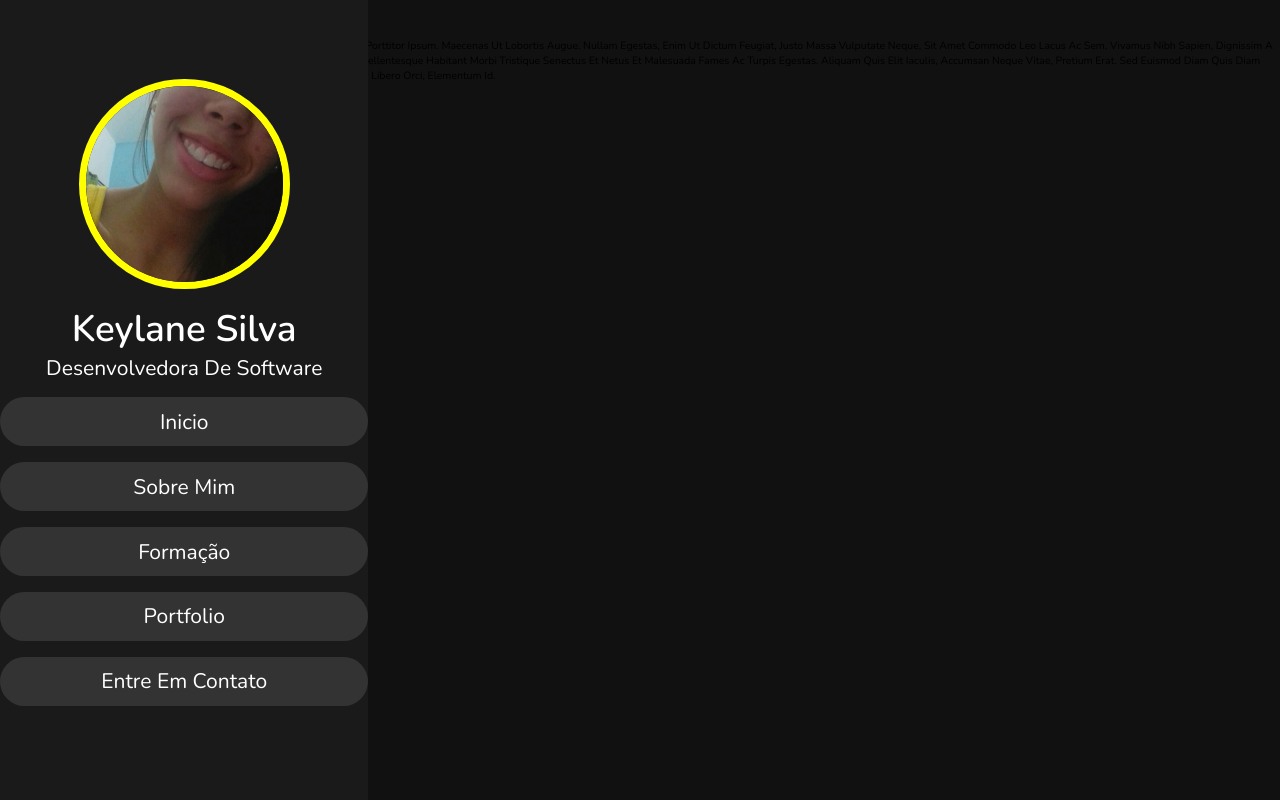
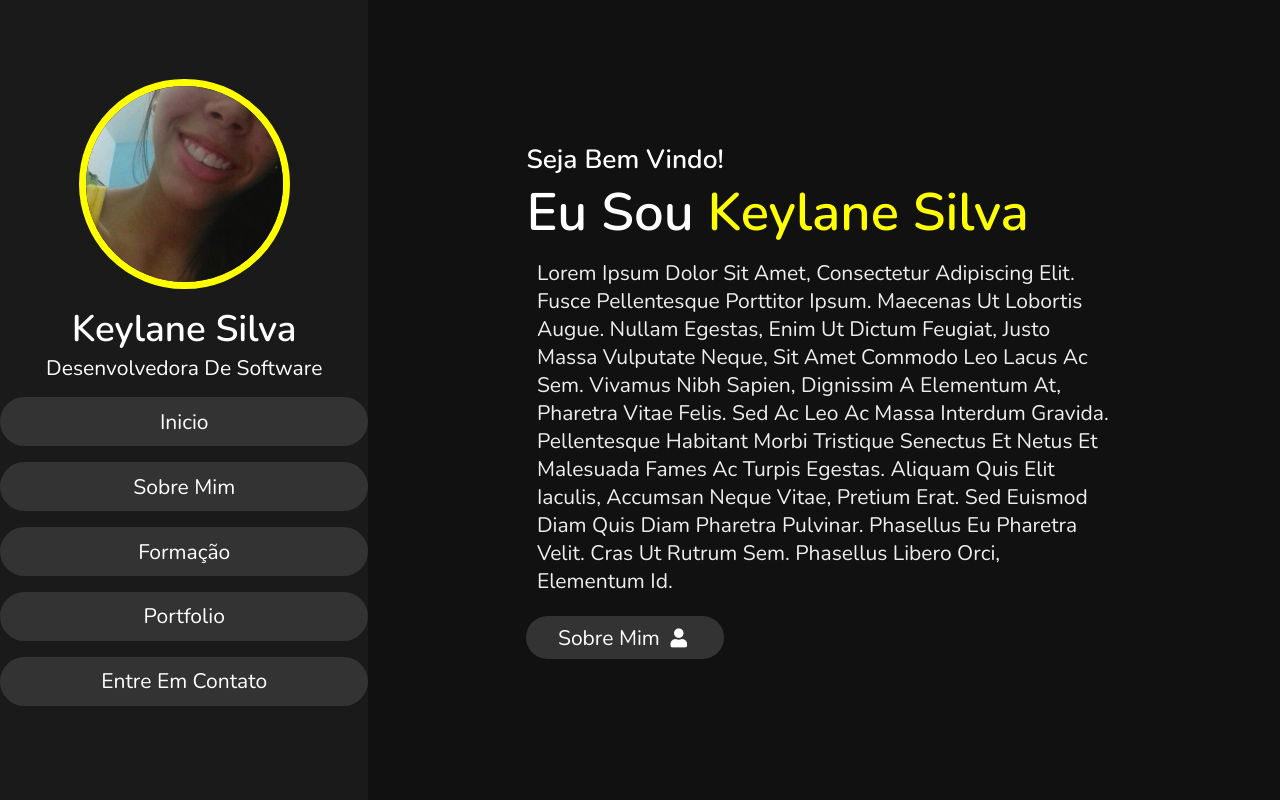
Before and after one commit to KeylaneSilva/meuPortfolio2, a plain HTML site: page index.html in a window 1280 px wide. Shown: the top 800 px of the page. Drawn offline with nearby package versions, Linux system fonts and the light colour scheme; a script that the page names is missing; files whose address does not match are found by name.

Commit message:
style sobre

```diff
--- a/css/style.css
+++ b/css/style.css
@@ -11,7 +11,7 @@
 }
 
 *::selection{
-    background: var(--yellow);
+    background: yellow;
     color: #333;
 }
 
@@ -29,12 +29,51 @@ html::-webkit-scrollbar-track{
 }
 
 html::-webkit-scrollbar-thumb{
-    background: var(--yellow);
+    background: rgb(213, 248, 57);
 }
 
 body{
     background: #111;
     overflow-x: hidden;
+    padding-left: 35rem;
+}
+
+section{
+    min-height: 100vh;
+    padding: 1rem;
+}
+
+.btn{
+    padding: .7rem 3rem;
+    background: #333;
+    color: #fff;
+    cursor: pointer;
+    margin-top: 1rem;
+    font-size: 2rem;
+    border-radius: 5rem;
+}
+
+.btn i{
+    padding: 0 .5rem;
+    font-size: 1.8rem;
+}
+
+.btn:hover{
+    background: yellow;
+    color: black;
+}
+
+.heading{
+    text-align: center;
+    margin: 0 6rem;
+    font-size: 4rem;
+    padding: 1rem;
+    border-bottom:  .1rem solid #fff4;
+    color: #fff;
+}
+
+.heading span{
+    color: yellow;
 }
 
 header{
@@ -91,6 +130,7 @@ header .navbar ul li a{
 
 header .navbar ul li a:hover{
     background-color: yellow;
+    color: black;
 }
 
 #menu{
@@ -104,3 +144,81 @@ header .navbar ul li a:hover{
     z-index: 1000;
     display: none;
 }
+
+.home{
+    display: flex;
+    justify-content: center;
+    flex-flow: column;
+    padding: 0 15rem;
+}
+
+.home h3{
+    font-size: 2.5rem;
+    color: #fff;
+}
+
+.home h1{
+    font-size: 5rem;
+    color: #fff;
+}
+
+.home h1 span{
+    color: yellow;
+}
+
+.home p{
+    font-size: 2rem;
+    color: #eee;
+    padding: 1rem;
+}
+
+.about .row{
+    display: flex;
+    align-items: center;
+    justify-content: center;
+    flex-wrap: wrap;
+    padding: 1rem 0;
+}
+
+.about .row .info{
+    flex: 1 1 48rem;
+    padding: 2rem 1rem;
+    padding-left: 6rem;
+}
+
+.about .row .info h3{
+    font-size: 2rem;
+    color: yellow;
+    padding: 1rem 0;
+    font-weight: normal;
+}
+
+.about .row .info h3 span{
+    color: #eee;
+    padding: 0 .5rem;
+}
+
+.about .row .counter{
+    flex: 1 1 48rem;
+    display: flex;
+    justify-content: center;
+    flex-wrap: wrap;
+}
+
+.about .row .counter .box{
+    width: 20rem;
+    background: #222;
+    text-align: center;
+    padding: 2rem;
+    margin: 2rem;
+}
+
+.about .row .counter .box span{
+    font-size: 4rem;
+    color: yellow;
+}
+
+.about .row .counter .box h3{
+    font-size: 2rem;
+    color: white;
+}
```
